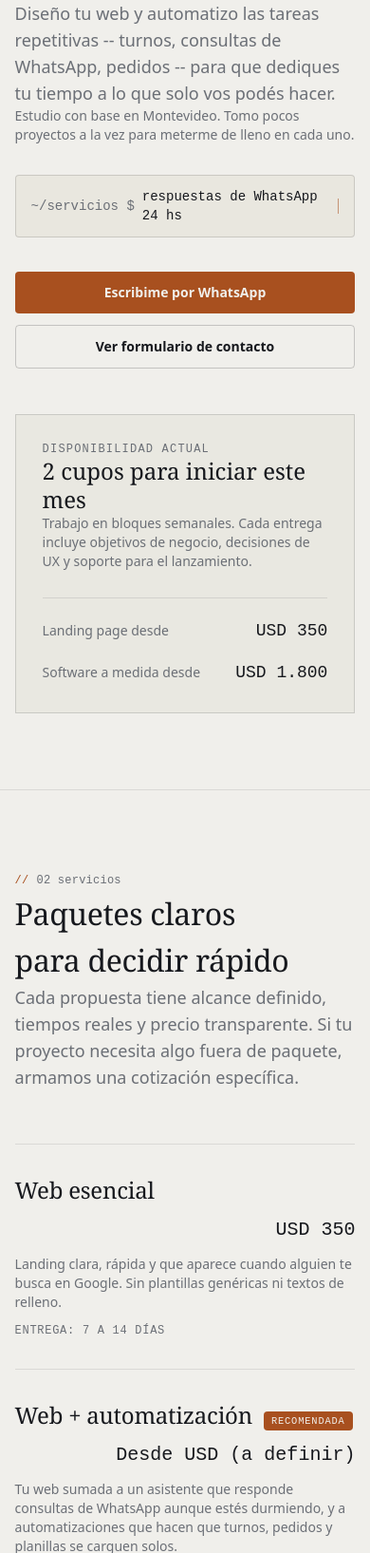
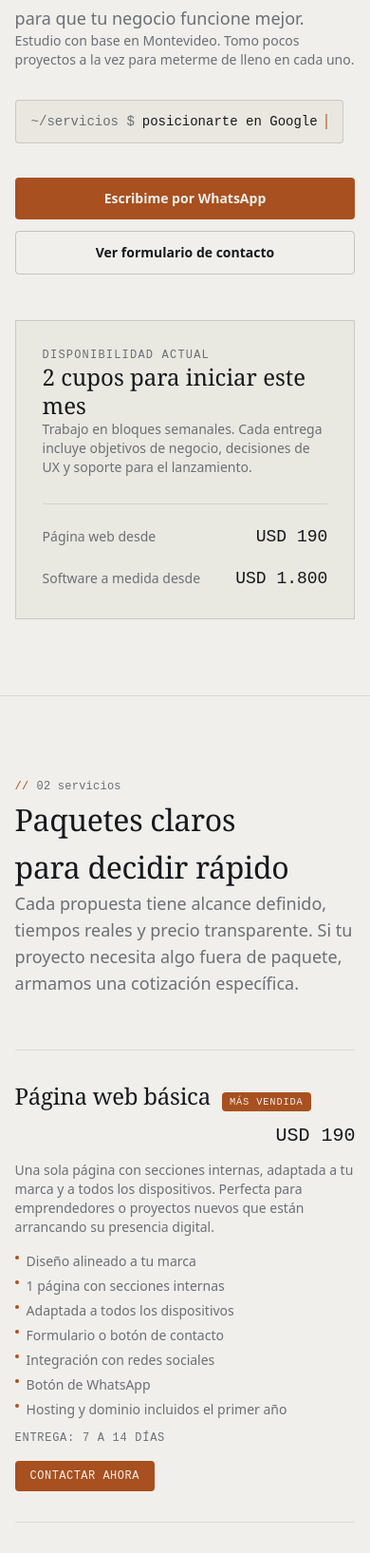
Before and after one commit to leamartinez1707/landing-webdeveloping, an Astro site in the folder astro/: page / in a window 390 px wide. Shown: the part 365-2000 px from the top of the page at 95% size. Built offline with nearby package versions, Linux system fonts and the light colour scheme; Astro itself is replaced by a stand-in of ours.

Commit message:
feat(services): reposition landing toward web dev, software and automations
- rewrite Hero, Services, Contact and Footer copy away from AI-agent framing
- restructure service packages: Pagina web basica/completa, Tienda Shopify, Automatizacion, Software a medida
- add per-package WhatsApp CTA with prefilled message
- sync contact form service/budget options and pricing with new packages
- rename business identity to Martinez Studio across visible copy

```diff
--- a/astro/src/components/Contact.astro
+++ b/astro/src/components/Contact.astro
@@ -8,8 +8,8 @@ import { site, socials } from "../data/site.js";
       <p class="eyebrow">05 contacto</p>
       <h2 class="mt-4 text-[clamp(2rem,4vw,3rem)]">¿Hablamos de tu negocio?</h2>
       <p class="prose-measure mt-4 text-lg text-slate">
-        Contame qué tarea te quita más tiempo y vemos juntos si una web, un agente o una
-        automatización te lo resuelve.
+        Contame qué necesita tu negocio y vemos juntos si una landing, un sitio, un software a
+        medida o una automatización te lo resuelve.
       </p>
 
       <a
@@ -83,10 +83,11 @@ import { site, socials } from "../data/site.js";
         <label for="service" class="text-sm font-semibold">Tipo de proyecto</label>
         <select id="service" name="service" class="border border-ink/20 bg-paper px-4 py-3 text-sm">
           <option value="">Selecciona una opción</option>
-          <option value="Web esencial">Web esencial</option>
-          <option value="Web + automatización">Web + automatización</option>
-          <option value="Automatización o agente de IA">Automatización o agente de IA</option>
-          <option value="A medida">A medida</option>
+          <option value="Página web básica">Página web básica</option>
+          <option value="Página web completa">Página web completa</option>
+          <option value="Tienda online Shopify">Tienda online Shopify</option>
+          <option value="Automatización">Automatización</option>
+          <option value="Software a medida">Software a medida</option>
           <option value="No estoy seguro">No estoy seguro</option>
         </select>
         <p data-error-for="service" class="hidden text-sm text-red-700"></p>
@@ -96,9 +97,9 @@ import { site, socials } from "../data/site.js";
         <label for="budget" class="text-sm font-semibold">Presupuesto estimado (opcional)</label>
         <select id="budget" name="budget" class="border border-ink/20 bg-paper px-4 py-3 text-sm">
           <option value="">Prefiero definirlo en llamada</option>
-          <option value="USD 350 - 900">USD 350 - 900</option>
-          <option value="USD 500 - 1.800">USD 500 - 1.800</option>
-          <option value="Más de USD 1.800">Más de USD 1.800</option>
+          <option value="USD 190 - 500">USD 190 - 500</option>
+          <option value="USD 500 - 1.500">USD 500 - 1.500</option>
+          <option value="Más de USD 1.500">Más de USD 1.500</option>
         </select>
       </div>
 
--- a/astro/src/components/Footer.astro
+++ b/astro/src/components/Footer.astro
@@ -9,7 +9,7 @@ const year = new Date().getFullYear();
     <div>
       <p class="font-display text-xl">{site.name}</p>
       <p class="mt-2 text-sm text-paper/70">
-        Landing pages y software a medida para negocios que buscan crecer con claridad.
+        Landing pages, software a medida y automatizaciones para negocios que buscan crecer con claridad.
       </p>
     </div>
 
--- a/astro/src/components/Hero.astro
+++ b/astro/src/components/Hero.astro
@@ -7,12 +7,10 @@ import { site } from "../data/site.js";
     <div>
       <p class="eyebrow">01 inicio</p>
       <h1 class="mt-6 text-[clamp(2.5rem,6vw,4.75rem)] leading-[0.98]">
-        Tu negocio, <span class="text-signal">atendiendo clientes</span> aunque vos no estés mirando
-        el celular.
+        Tu negocio, <span class="text-signal">visible y funcionando</span> en internet.
       </h1>
       <p class="prose-measure mt-7 text-lg text-slate">
-        Diseño tu web y automatizo las tareas repetitivas -- turnos, consultas de WhatsApp, pedidos --
-        para que dediques tu tiempo a lo que solo vos podés hacer.
+        Desarrollo de páginas web para que te encuentren en internet. Desarrollo de software a medida o automatizaciones para que tu negocio funcione mejor.
       </p>
       <p class="prose-measure mt-3 text-sm text-slate">
         Estudio con base en Montevideo. Tomo pocos proyectos a la vez para meterme de lleno en cada
@@ -29,8 +27,8 @@ import { site } from "../data/site.js";
         <span class="inline-block h-4 w-[2px] animate-pulse bg-signal"></span>
       </div>
       <p class="sr-only">
-        Hago webs que traen clientes, automatizo WhatsApp, turnos y pedidos, y desarrollo agentes
-        de IA y software a medida.
+        Hago landing pages, sitios web y software a medida para negocios, y automatizo tareas
+        repetitivas como turnos, WhatsApp o pedidos.
       </p>
 
       <div class="mt-9 flex flex-col gap-3 sm:flex-row sm:items-center">
@@ -61,8 +59,8 @@ import { site } from "../data/site.js";
 
       <dl class="mt-7 space-y-4 border-t border-ink/10 pt-5">
         <div class="flex items-baseline justify-between gap-4">
-          <dt class="text-sm text-slate">Landing page desde</dt>
-          <dd class="font-mono text-lg">USD 350</dd>
+          <dt class="text-sm text-slate">Página web desde</dt>
+          <dd class="font-mono text-lg">USD 190</dd>
         </div>
         <div class="flex items-baseline justify-between gap-4">
           <dt class="text-sm text-slate">Software a medida desde</dt>
@@ -76,9 +74,9 @@ import { site } from "../data/site.js";
 <script>
   const phrases = [
     "una web que te traiga clientes",
-    "respuestas de WhatsApp 24 hs",
+    "posicionarte en Google",
     "turnos y reservas automáticos",
-    "un agente de IA a medida",
+    "software a medida para tu negocio",
   ];
   const target = document.getElementById("hero-prompt-text");
   const prefersReducedMotion = window.matchMedia("(prefers-reduced-motion: reduce)").matches;
--- a/astro/src/components/Services.astro
+++ b/astro/src/components/Services.astro
@@ -1,5 +1,5 @@
 ---
-import { services } from "../data/site.js";
+import { services, site } from "../data/site.js";
 ---
 
 <section id="servicios" class="border-b border-ink/10 py-20 md:py-28">
@@ -21,7 +21,7 @@ import { services } from "../data/site.js";
               <h3 class="text-2xl md:text-3xl">{service.title}</h3>
               {service.featured && (
                 <span class="rounded-sm bg-signal px-2 py-0.5 font-mono text-[0.65rem] uppercase tracking-[0.08em] text-paper">
-                  recomendada
+                  {service.badge || "recomendada"}
                 </span>
               )}
             </div>
@@ -29,9 +29,38 @@ import { services } from "../data/site.js";
               {service.price}
             </p>
             <p class="prose-measure text-sm text-slate sm:col-span-2">{service.description}</p>
+            {service.features && (
+              <ul class="mt-1 grid gap-1.5 text-sm text-slate sm:col-span-2 sm:grid-cols-2">
+                {service.features.map((feature) => (
+                  <li class="flex items-start gap-2">
+                    <span class="mt-1 h-1 w-1 shrink-0 rounded-full bg-signal" aria-hidden="true"></span>
+                    {feature}
+                  </li>
+                ))}
+              </ul>
+            )}
+            {service.examples && (
+              <ul class="flex flex-wrap gap-2 sm:col-span-2">
+                {service.examples.map((example) => (
+                  <li class="border border-ink/15 px-2.5 py-1 font-mono text-[0.7rem] uppercase tracking-[0.04em] text-slate">
+                    {example}
+                  </li>
+                ))}
+              </ul>
+            )}
             <p class="font-mono text-xs uppercase tracking-[0.06em] text-slate sm:col-span-2">
               Entrega: {service.delivery}
             </p>
+            <a
+              href={`https://api.whatsapp.com/send?phone=${site.whatsappNumber}&text=${encodeURIComponent(
+                `Hola, me interesa el paquete ${service.title}. ¿Charlamos?`
+              )}`}
+              target="_blank"
+              rel="noopener noreferrer"
+              class="mt-1 inline-flex w-fit items-center justify-center rounded-sm bg-signal px-4 py-2 font-mono text-xs uppercase tracking-[0.04em] text-paper transition-opacity hover:opacity-90 sm:col-span-2"
+            >
+              Contactar ahora
+            </a>
           </li>
         ))
       }
--- a/astro/src/data/site.js
+++ b/astro/src/data/site.js
@@ -1,20 +1,20 @@
 export const site = {
-  name: "Leandro Martínez",
-  brand: "Martinez Studio",
+  name: "Martínez Studio",
+  brand: "Martínez Studio",
   domain: "https://www.martinezstudio.com.uy",
-  title: "Leandro Martínez | Landing pages y software a medida",
+  title: "Martínez Studio | Landing pages y software a medida",
   description:
-    "Desarrollo landing pages de una página o multipágina y software a medida para empresas. Proyectos reales, precios claros y enfoque en conversión.",
+    "Desarrollo landing pages, sitios web y software a medida para pymes: gestión de inventario, reservas, restaurantes y automatizaciones de WhatsApp e Instagram.",
   keywords:
-    "landing page, desarrollo web uruguay, software a medida, diseño ux, página web para negocios, desarrollo frontend",
-  author: "Leandro Martínez",
+    "landing page, desarrollo web uruguay, software a medida, automatización whatsapp, bot instagram, gestión de inventario, software para restaurantes, software de reservas, página web para pymes, desarrollo frontend, tienda online shopify",
+  author: "Martínez Studio",
   locale: "es_UY",
   email: "leandromartinez.dev@gmail.com",
   phone: "+598 95 220 063",
+  whatsappNumber: "59895220063",
   whatsapp:
-    "https://api.whatsapp.com/send?phone=59895220063&text=Hola%20Leandro%2C%20quiero%20consultar%20por%20una%20web%20o%20automatizaci%C3%B3n.",
+    "https://api.whatsapp.com/send?phone=59895220063&text=Hola%2C%20quiero%20consultar%20por%20una%20web%20o%20automatizaci%C3%B3n.",
   linkedin: "https://www.linkedin.com/in/leandromartinezuy",
-  github: "https://github.com/leamartinez1707",
   coordinates: { lat: -34.9011, lng: -56.1645 },
 };
 
@@ -26,28 +26,75 @@ export const nav = [
   { id: "contacto", label: "Contacto" },
 ];
 
-// Precios reales de referencia (paquetes de solo web). El paquete combinado
-// con automatización es nuevo y todavía no tiene precio de mercado definido.
+// Precios reales de referencia. "Automatización" es un paquete nuevo y
+// todavía no tiene precio de mercado definido.
 export const services = [
   {
-    title: "Web esencial",
+    title: "Página web básica",
     description:
-      "Landing clara, rápida y que aparece cuando alguien te busca en Google. Sin plantillas genéricas ni textos de relleno.",
-    price: "USD 350",
+      "Una sola página con secciones internas, adaptada a tu marca y a todos los dispositivos. Perfecta para emprendedores o proyectos nuevos que están arrancando su presencia digital.",
+    features: [
+      "Diseño alineado a tu marca",
+      "1 página con secciones internas",
+      "Adaptada a todos los dispositivos",
+      "Formulario o botón de contacto",
+      "Integración con redes sociales",
+      "Botón de WhatsApp",
+      "Hosting y dominio incluidos el primer año",
+    ],
+    price: "USD 190",
     delivery: "7 a 14 días",
+    featured: true,
+    badge: "más vendida",
   },
   {
-    title: "Web + automatización",
+    title: "Página web completa",
     description:
-      "Tu web sumada a un asistente que responde consultas de WhatsApp aunque estés durmiendo, y a automatizaciones que hacen que turnos, pedidos y planillas se carguen solos.",
+      "Sitio de hasta 5 páginas para que tu negocio tenga presencia completa en la web: más espacio para contar quién sos, qué ofrecés y por qué elegirte.",
+    features: [
+      "Diseño alineado a tu identidad",
+      "Hasta 5 páginas: Inicio, Nosotros, Servicios, Proyectos y Contacto",
+      "SEO y conexión con redes",
+      "Navegación intuitiva y rápida",
+      "Formulario o botón de contacto",
+      "Botón de WhatsApp",
+      "Hosting y dominio incluidos el primer año",
+    ],
+    price: "USD 330",
+    delivery: "10 a 20 días",
+  },
+  {
+    title: "Tienda online Shopify",
+    description:
+      "Tienda profesional en Shopify, con diseño adaptado a tu marca y lista para empezar a vender sin complicaciones.",
+    features: [
+      "Tienda Shopify profesional",
+      "Diseño adaptado a tu marca",
+      "Hasta 20 productos incluidos",
+      "Capacitación incluida",
+      "Lista para comenzar a vender",
+    ],
+    price: "USD 740",
+    delivery: "3 a 4 semanas",
+  },
+  {
+    title: "Automatización",
+    description:
+      "Un bot que responde en WhatsApp o Instagram, sincronización de stock entre tu local y tu ecommerce, y tareas manuales que pasan a cargarse solas.",
+    features: [
+      "Bot de respuestas automáticas en WhatsApp o Instagram",
+      "Sincronización de inventario con tu ecommerce",
+      "Automatización de turnos, pedidos o planillas",
+      "Configuración y capacitación incluida",
+    ],
     price: "Desde USD (a definir)",
     delivery: "2 a 4 semanas",
-    featured: true,
   },
   {
-    title: "A medida",
+    title: "Software a medida",
     description:
-      "Para cuando necesitás algo más grande: un sistema interno, varios procesos conectados o un agente de IA hecho a medida de cómo trabaja tu negocio.",
+      "Un sistema propio para cómo trabaja tu negocio: seguimiento de clientes, turnos o cualquier proceso que hoy resolvés con planillas.",
+    examples: ["Gestión de inventario", "Gestión de restaurantes", "Sistema de reservas", "Software para gimnasio", "Agenda para barberias"],
     price: "Desde USD 1.800",
     delivery: "Roadmap por fases",
   },
@@ -114,9 +161,8 @@ export const portfolio = [
 
 export const socials = [
   { label: "LinkedIn", href: site.linkedin },
-  { label: "GitHub", href: site.github },
   {
     label: "WhatsApp",
-    href: "https://api.whatsapp.com/send?phone=59895220063&text=Hola%20Leandro,%20quiero%20consultar%20por%20un%20proyecto.",
+    href: "https://api.whatsapp.com/send?phone=59895220063&text=Hola,%20quiero%20consultar%20por%20un%20proyecto.",
   },
 ];
```
